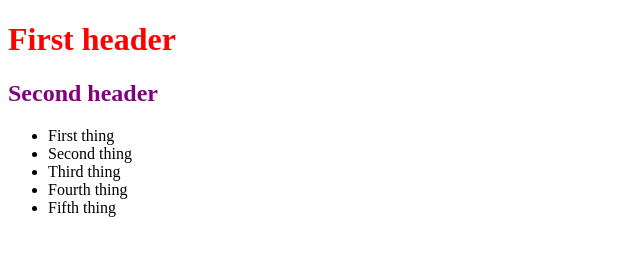
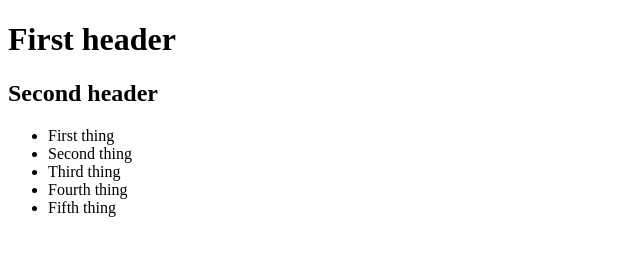
Before and after one commit to CiaranE/opensap_git, a plain HTML site: page index.html in a window 1280 px wide. Shown: the whole page, without its empty margins (0-640 px from the left). Drawn offline with Linux system fonts and the light colour scheme.

Commit message:
Removed inline styles

```diff
--- a/index.html
+++ b/index.html
@@ -5,8 +5,8 @@
 		<link rel="stylesheet" href="styles.css" type="text/css"/>
 	</head>
 	<body>
-<h1 style="color: red">First header</h1>
-<h2 style="color: purple">Second header</h2>
+<h1>First header</h1>
+<h2>Second header</h2>
 <ul>
 	<li class="listitem">First thing</li>
 	<li class="listitem">Second thing</li>
```
